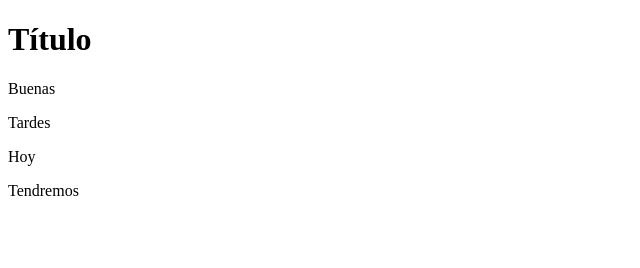
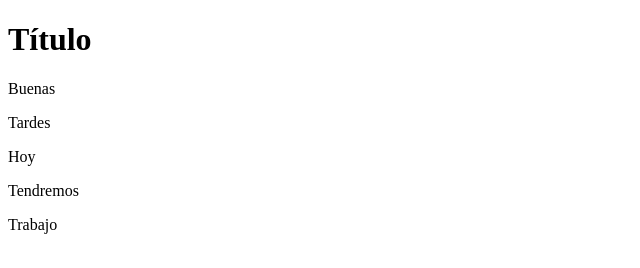
Before and after one commit to Anthonypradosolis/Ejercicio3_DAW, a plain HTML site: page index.html in a window 1280 px wide. Shown: the full height of the page, 0-640 px from the left. Drawn offline with Linux system fonts and the light colour scheme.

Commit message:
commit cinco

```diff
--- a/index.html
+++ b/index.html
@@ -14,6 +14,7 @@
         <p>Tardes</p>
         <p>Hoy</p>
         <p>Tendremos</p>
+        <p>Trabajo</p>
     </main>
 </body>
 </html>
```
